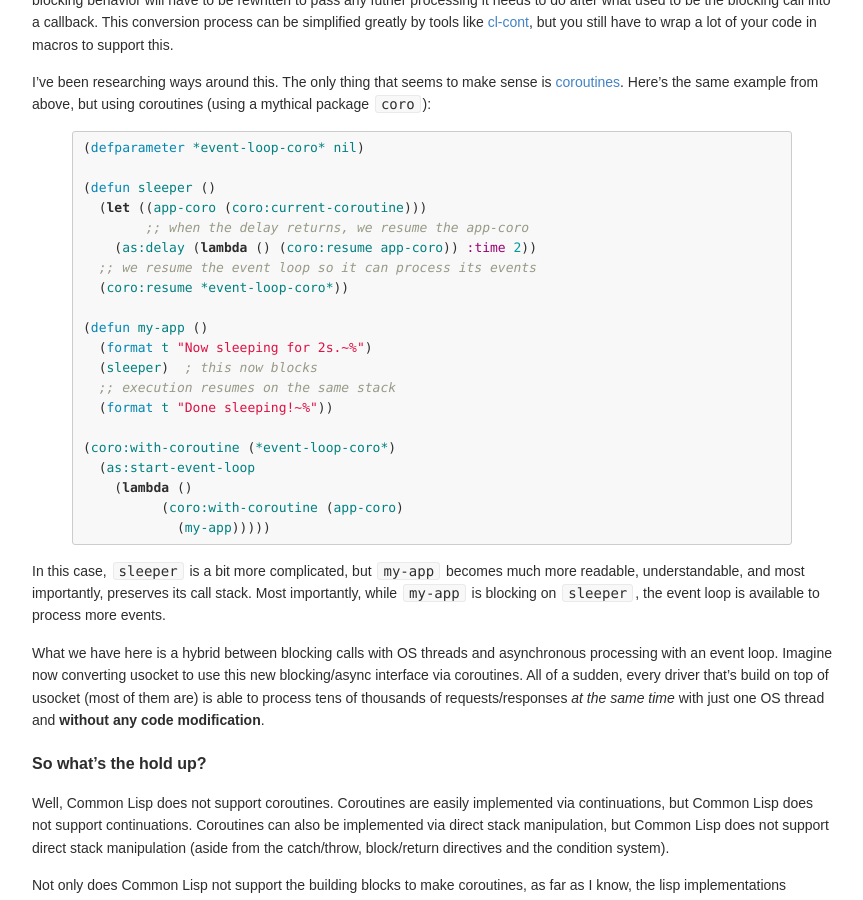
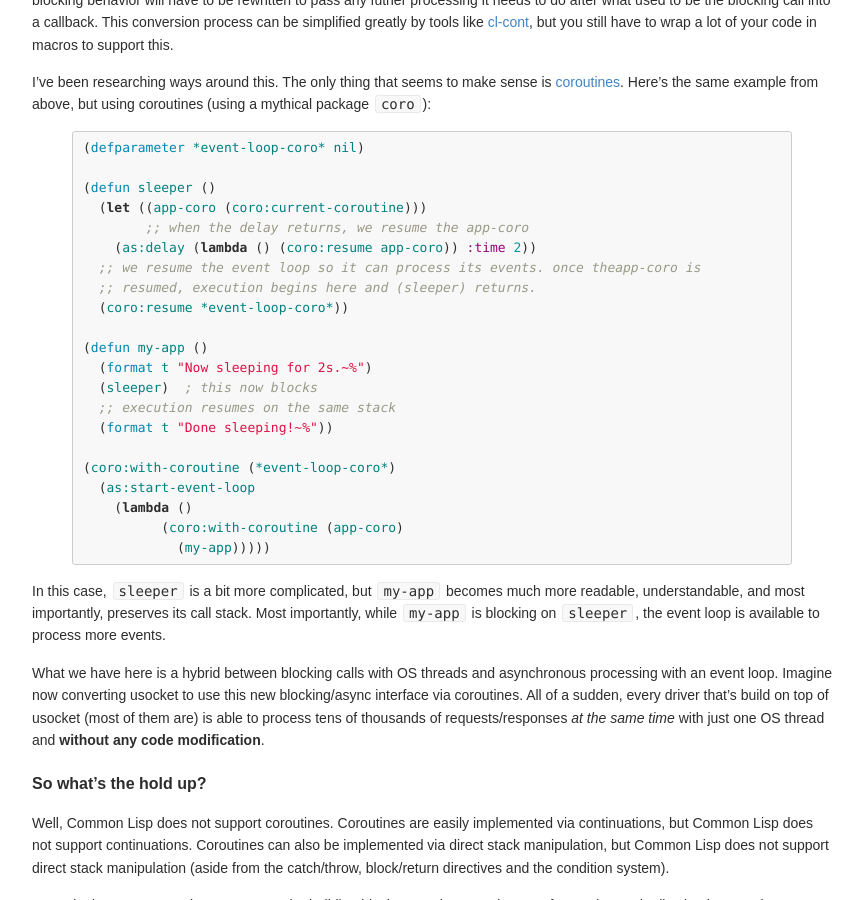
Before and after one commit to orthecreedence/cl-async, a Jekyll site: the page built from _posts/2012-11-07-missing-coroutines-in-common-lisp.md, in a window 1280 px wide and 900 px high, scrolled down 549 px. Shown: the whole window, without its empty margins (208-1071 px from the left). Built offline with Jekyll 4.4.1, drawn with Linux system fonts in a browser that asks for light colours; Markdown is read by kramdown in place of the engine named in the settings.

Commit message:
tweaking post commenting to make it a bit more understandable

```diff
--- a/_posts/2012-11-07-missing-coroutines-in-common-lisp.md
+++ b/_posts/2012-11-07-missing-coroutines-in-common-lisp.md
@@ -42,7 +42,8 @@ from above, but using coroutines (using a mythical package `coro`):
   (let ((app-coro (coro:current-coroutine)))
 	;; when the delay returns, we resume the app-coro
     (as:delay (lambda () (coro:resume app-coro)) :time 2))
-  ;; we resume the event loop so it can process its events
+  ;; we resume the event loop so it can process its events. once theapp-coro is
+  ;; resumed, execution begins here and (sleeper) returns.
   (coro:resume *event-loop-coro*))
 
 (defun my-app ()
```
